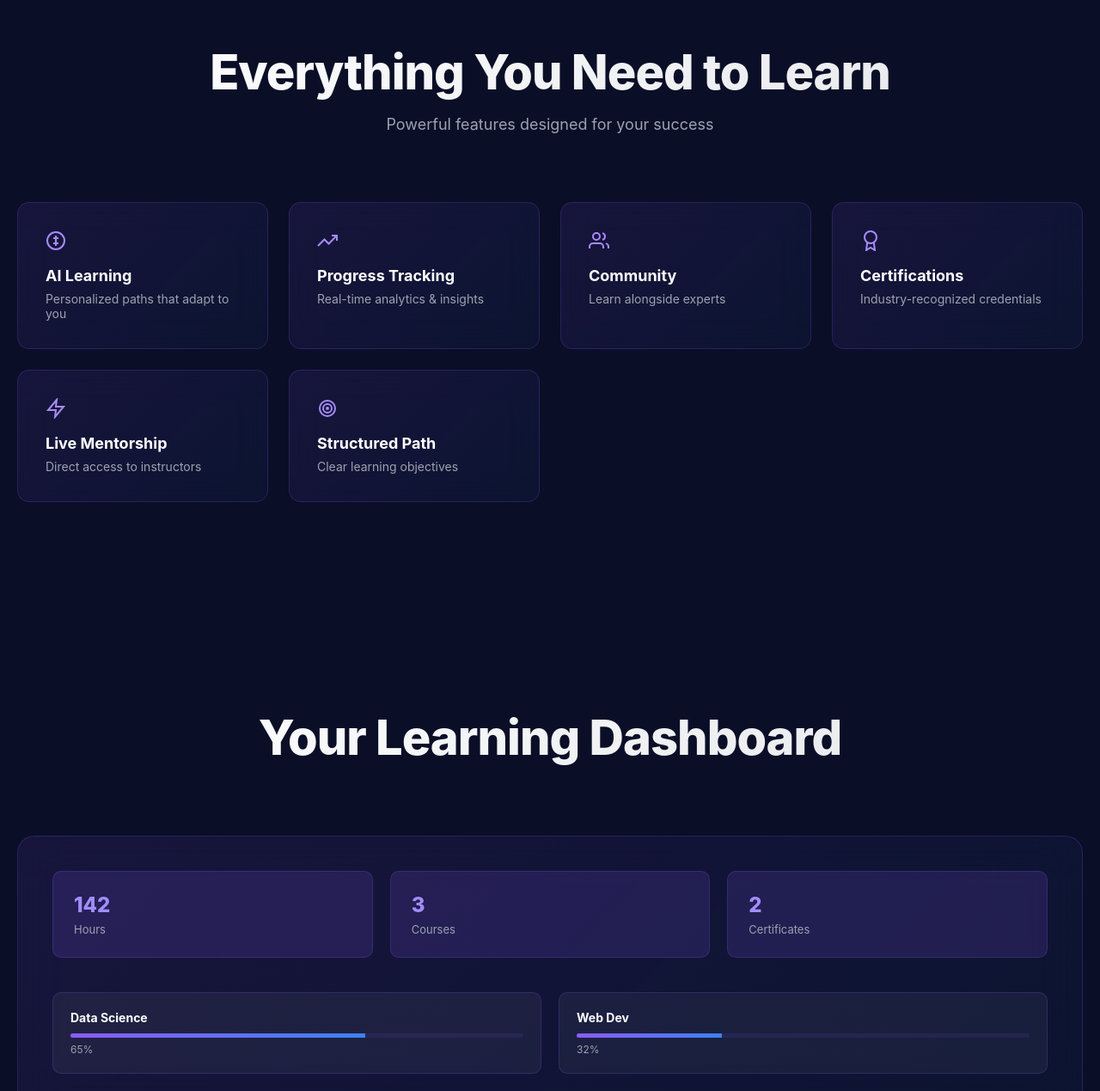
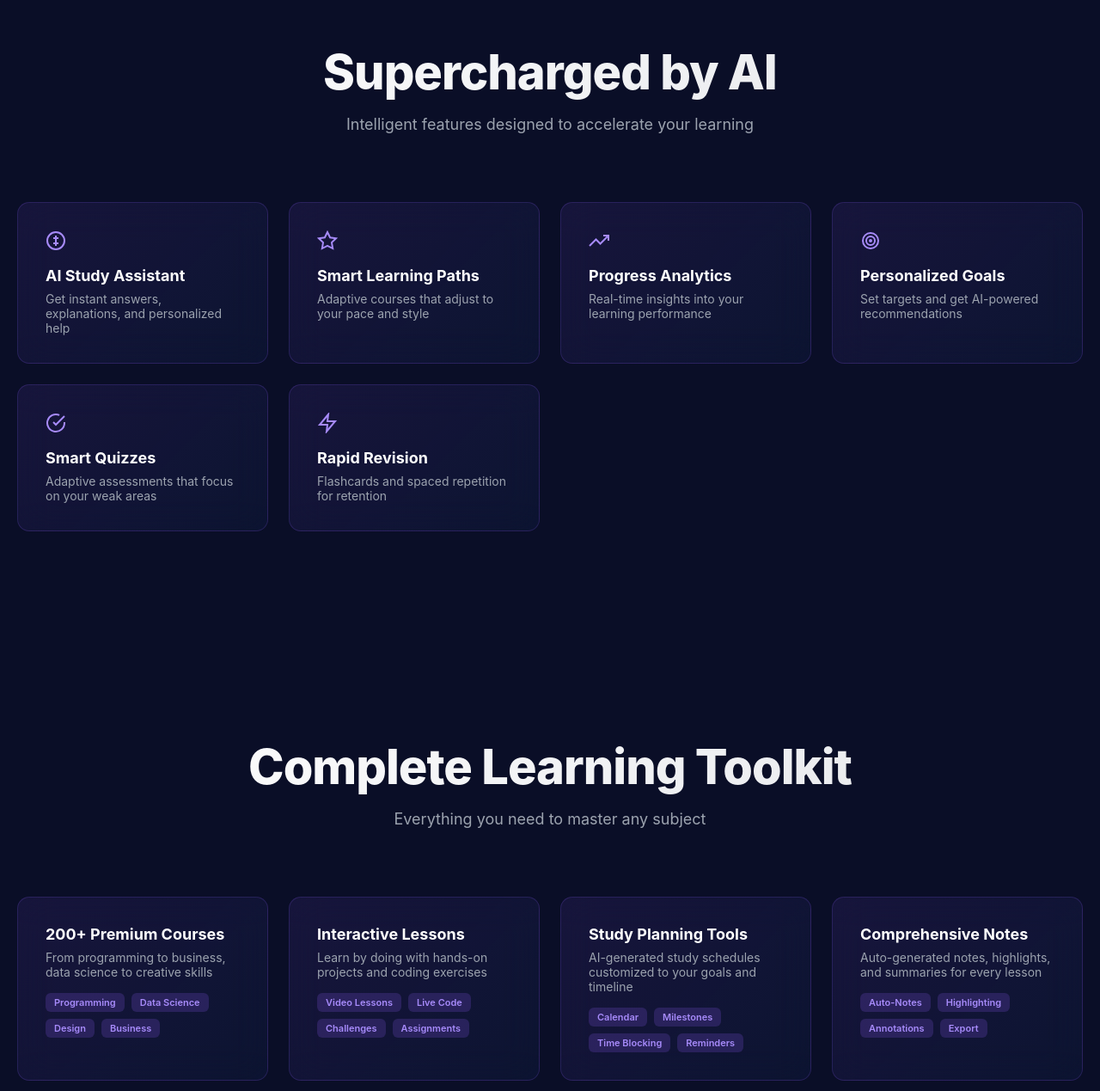
Before and after one commit to emmagreat49-glitch/ilearn-nextjs, a Next.js app: page / in a window 1280 px wide. Shown: the part 1001-2270 px from the top of the page at 86% size. Built offline with nearby package versions, Linux system fonts and the light colour scheme.

Commit message:
redesign: feature-focused landing page with proper content strategy

```diff
--- a/app/page.tsx
+++ b/app/page.tsx
@@ -2,16 +2,16 @@
 import { useState, useEffect, useRef } from 'react'
 import { useRouter } from 'next/navigation'
 
-// Icon Components (Clean SVG style)
+// Icon Components
 const Icons = {
   Brain: () => <svg width="24" height="24" viewBox="0 0 24 24" fill="none" stroke="currentColor" strokeWidth="2"><path d="M12 2C6.48 2 2 6.48 2 12s4.48 10 10 10 10-4.48 10-10S17.52 2 12 2z"/><path d="M12 6v12M9 9h6M9 15h6"/></svg>,
+  Sparkles: () => <svg width="24" height="24" viewBox="0 0 24 24" fill="none" stroke="currentColor" strokeWidth="2"><path d="M12 2L15.09 8.26L22 9.27L17 14.14L18.18 21.02L12 17.77L5.82 21.02L7 14.14L2 9.27L8.91 8.26L12 2Z"/></svg>,
+  Zap: () => <svg width="24" height="24" viewBox="0 0 24 24" fill="none" stroke="currentColor" strokeWidth="2"><polygon points="13 2 3 14 12 14 11 22 21 10 12 10 13 2"/></svg>,
   TrendingUp: () => <svg width="24" height="24" viewBox="0 0 24 24" fill="none" stroke="currentColor" strokeWidth="2"><polyline points="23 6 13.5 15.5 8.5 10.5 1 18"/><polyline points="17 6 23 6 23 12"/></svg>,
+  BookOpen: () => <svg width="24" height="24" viewBox="0 0 24 24" fill="none" stroke="currentColor" strokeWidth="2"><path d="M2 3h6a4 4 0 0 1 4 4v14a3 3 0 0 0-3-3H2z"/><path d="M22 3h-6a4 4 0 0 0-4 4v14a3 3 0 0 1 3-3h7z"/></svg>,
+  Target: () => <svg width="24" height="24" viewBox="0 0 24 24" fill="none" stroke="currentColor" strokeWidth="2"><circle cx="12" cy="12" r="1"/><circle cx="12" cy="12" r="5"/><circle cx="12" cy="12" r="9"/></svg>,
+  CheckCircle: () => <svg width="24" height="24" viewBox="0 0 24 24" fill="none" stroke="currentColor" strokeWidth="2"><path d="M22 11.08V12a10 10 0 1 1-5.93-9.14"/><polyline points="22 4 12 14.01 9 11.01"/></svg>,
   Users: () => <svg width="24" height="24" viewBox="0 0 24 24" fill="none" stroke="currentColor" strokeWidth="2"><path d="M17 21v-2a4 4 0 0 0-4-4H5a4 4 0 0 0-4 4v2"/><circle cx="9" cy="7" r="4"/><path d="M23 21v-2a4 4 0 0 0-3-3.87"/><path d="M16 3.13a4 4 0 0 1 0 7.75"/></svg>,
-  Award: () => <svg width="24" height="24" viewBox="0 0 24 24" fill="none" stroke="currentColor" strokeWidth="2"><circle cx="12" cy="8" r="7"/><path d="M8.21 13.89L7 23l5-3 5 3-1.21-9.12"/></svg>,
-  Zap: () => <svg width="24" height="24" viewBox="0 0 24 24" fill="none" stroke="currentColor" strokeWidth="2"><polygon points="13 2 3 14 12 14 11 22 21 10 12 10 13 2"/></svg>,
-  Target: () => <svg width="24" height="24" viewBox="0 0 24 24" fill="none" stroke="currentColor" strokeWidth="2"><circle cx="12" cy="12" r="1"/><circle cx="12" cy="12" r="5"/><circle cx="12" cy="12" r="9"/></svg>,
-  BookOpen: () => <svg width="24" height="24" viewBox="0 0 24 24" fill="none" stroke="currentColor" strokeWidth="2"><path d="M2 3h6a4 4 0 0 1 4 4v14a3 3 0 0 0-3-3H2z"/><path d="M22 3h-6a4 4 0 0 0-4 4v14a3 3 0 0 1 3-3h7z"/></svg>,
-  Sparkles: () => <svg width="24" height="24" viewBox="0 0 24 24" fill="none" stroke="currentColor" strokeWidth="2"><path d="M12 2L15.09 8.26L22 9.27L17 14.14L18.18 21.02L12 17.77L5.82 21.02L7 14.14L2 9.27L8.91 8.26L12 2Z"/></svg>,
 }
 
 export default function HomePage() {
@@ -42,7 +42,7 @@ export default function HomePage() {
       fontFamily: '"Inter", -apple-system, sans-serif',
       overflow: 'hidden',
     }}>
-      {/* Animated Background Gradients */}
+      {/* Background */}
       <div style={{
         position: 'fixed',
         top: 0,
@@ -103,14 +103,6 @@ export default function HomePage() {
               transition: 'all 0.3s cubic-bezier(0.34, 1.56, 0.64, 1)',
               boxShadow: '0 8px 24px rgba(139, 92, 246, 0.3)',
             }}
-            onMouseEnter={(e) => {
-              e.currentTarget.style.transform = 'translateY(-2px)'
-              e.currentTarget.style.boxShadow = '0 12px 32px rgba(139, 92, 246, 0.4)'
-            }}
-            onMouseLeave={(e) => {
-              e.currentTarget.style.transform = 'translateY(0)'
-              e.currentTarget.style.boxShadow = '0 8px 24px rgba(139, 92, 246, 0.3)'
-            }}
           >
             Get Started
           </button>
@@ -162,8 +154,8 @@ export default function HomePage() {
             WebkitTextFillColor: 'transparent',
             animation: 'fadeInUp 0.8s ease-out 0.1s both',
           }}>
-            Master Any Skill.<br />
-            Powered by AI.
+            Learn Smarter.<br />
+            Master Faster.
           </h1>
 
           <p style={{
@@ -175,7 +167,7 @@ export default function HomePage() {
             margin: '0 auto clamp(32px, 8vw, 48px)',
             animation: 'fadeInUp 0.8s ease-out 0.2s both',
           }}>
-            Personalized learning paths, expert instruction, and AI mentorship. Learn at your pace, achieve your goals.
+            AI-powered learning paths, personalized study plans, and real-time progress tracking. Everything you need to achieve your goals.
           </p>
 
           <div style={{
@@ -199,16 +191,8 @@ export default function HomePage() {
                 transition: 'all 0.3s cubic-bezier(0.34, 1.56, 0.64, 1)',
                 boxShadow: '0 20px 50px rgba(139, 92, 246, 0.3)',
               }}
-              onMouseEnter={(e) => {
-                e.currentTarget.style.transform = 'translateY(-4px)'
-                e.currentTarget.style.boxShadow = '0 30px 70px rgba(139, 92, 246, 0.4)'
-              }}
-              onMouseLeave={(e) => {
-                e.currentTarget.style.transform = 'translateY(0)'
-                e.currentTarget.style.boxShadow = '0 20px 50px rgba(139, 92, 246, 0.3)'
-              }}
             >
-              Start Learning Free
+              Start Free Today
             </button>
             <a href="#features" style={{
               padding: 'clamp(12px, 3vw, 16px) clamp(24px, 6vw, 48px)',
@@ -218,16 +202,15 @@ export default function HomePage() {
               color: '#e5e7eb',
               fontWeight: '700',
               fontSize: 'clamp(14px, 3vw, 16px)',
-              cursor: 'pointer',
               textDecoration: 'none',
               transition: 'all 0.3s',
               display: 'inline-block',
             }}>
-              Learn More
+              Explore Features
             </a>
           </div>
 
-          {/* Stats */}
+          {/* Social Proof */}
           <div style={{
             marginTop: 'clamp(60px, 15vw, 80px)',
             display: 'grid',
@@ -238,8 +221,8 @@ export default function HomePage() {
           }}>
             {[
               { value: '50K+', label: 'Active Learners' },
+              { value: '200+', label: 'Courses' },
               { value: '95%', label: 'Completion Rate' },
-              { value: '4.9★', label: 'Average Rating' },
             ].map((stat, i) => (
               <div
                 key={i}
@@ -270,7 +253,52 @@ export default function HomePage() {
         </div>
       </section>
 
-      {/* Features Section */}
+      {/* AI Features Section */}
+      <section style={{
+        position: 'relative',
+        padding: 'clamp(80px, 20vw, 120px) 20px',
+        maxWidth: '1400px',
+        margin: '0 auto',
+        zIndex: 2,
+      }}>
+        <ScrollReveal>
+          <div style={{ textAlign: 'center', marginBottom: 'clamp(60px, 15vw, 80px)' }}>
+            <h2 style={{
+              fontSize: 'clamp(32px, 8vw, 56px)',
+              fontWeight: '800',
+              marginBottom: 'clamp(12px, 3vw, 16px)',
+              letterSpacing: '-1px',
+              background: 'linear-gradient(135deg, #ffffff 0%, #e5e7eb 100%)',
+              WebkitBackgroundClip: 'text',
+              WebkitTextFillColor: 'transparent',
+            }}>
+              Supercharged by AI
+            </h2>
+            <p style={{ fontSize: 'clamp(14px, 3.5vw, 18px)', color: '#9ca3af' }}>
+              Intelligent features designed to accelerate your learning
+            </p>
+          </div>
+
+          <div style={{
+            display: 'grid',
+            gridTemplateColumns: 'repeat(auto-fit, minmax(240px, 1fr))',
+            gap: 'clamp(16px, 4vw, 24px)',
+          }}>
+            {[
+              { Icon: Icons.Brain, title: 'AI Study Assistant', desc: 'Get instant answers, explanations, and personalized help' },
+              { Icon: Icons.Sparkles, title: 'Smart Learning Paths', desc: 'Adaptive courses that adjust to your pace and style' },
+              { Icon: Icons.TrendingUp, title: 'Progress Analytics', desc: 'Real-time insights into your learning performance' },
+              { Icon: Icons.Target, title: 'Personalized Goals', desc: 'Set targets and get AI-powered recommendations' },
+              { Icon: Icons.CheckCircle, title: 'Smart Quizzes', desc: 'Adaptive assessments that focus on your weak areas' },
+              { Icon: Icons.Zap, title: 'Rapid Revision', desc: 'Flashcards and spaced repetition for retention' },
+            ].map((feature, i) => (
+              <FeatureCard key={i} {...feature} delay={i * 0.1} />
+            ))}
+          </div>
+        </ScrollReveal>
+      </section>
+
+      {/* Learning Tools Section */}
       <section id="features" style={{
         position: 'relative',
         padding: 'clamp(80px, 20vw, 120px) 20px',
@@ -289,33 +317,57 @@ export default function HomePage() {
               WebkitBackgroundClip: 'text',
               WebkitTextFillColor: 'transparent',
             }}>
-              Everything You Need to Learn
+              Complete Learning Toolkit
             </h2>
             <p style={{ fontSize: 'clamp(14px, 3.5vw, 18px)', color: '#9ca3af' }}>
-              Powerful features designed for your success
+              Everything you need to master any subject
             </p>
           </div>
 
           <div style={{
             display: 'grid',
-            gridTemplateColumns: 'repeat(auto-fit, minmax(240px, 1fr))',
+            gridTemplateColumns: 'repeat(auto-fit, minmax(280px, 1fr))',
             gap: 'clamp(16px, 4vw, 24px)',
           }}>
             {[
-              { Icon: Icons.Brain, title: 'AI Learning', desc: 'Personalized paths that adapt to you' },
-              { Icon: Icons.TrendingUp, title: 'Progress Tracking', desc: 'Real-time analytics & insights' },
-              { Icon: Icons.Users, title: 'Community', desc: 'Learn alongside experts' },
-              { Icon: Icons.Award, title: 'Certifications', desc: 'Industry-recognized credentials' },
-              { Icon: Icons.Zap, title: 'Live Mentorship', desc: 'Direct access to instructors' },
-              { Icon: Icons.Target, title: 'Structured Path', desc: 'Clear learning objectives' },
-            ].map((feature, i) => (
-              <FeatureCard key={i} {...feature} delay={i * 0.1} />
+              {
+                title: '200+ Premium Courses',
+                desc: 'From programming to business, data science to creative skills',
+                categories: ['Programming', 'Data Science', 'Design', 'Business'],
+              },
+              {
+                title: 'Interactive Lessons',
+                desc: 'Learn by doing with hands-on projects and coding exercises',
+                categories: ['Video Lessons', 'Live Code', 'Challenges', 'Assignments'],
+              },
+              {
+                title: 'Study Planning Tools',
+                desc: 'AI-generated study schedules customized to your goals and timeline',
+                categories: ['Calendar', 'Milestones', 'Time Blocking', 'Reminders'],
+              },
+              {
+                title: 'Comprehensive Notes',
+                desc: 'Auto-generated notes, highlights, and summaries for every lesson',
+                categories: ['Auto-Notes', 'Highlighting', 'Annotations', 'Export'],
+              },
+              {
+                title: 'Mock Exams',
+                desc: 'Practice tests that simulate real exams with detailed feedback',
+                categories: ['Full Tests', 'Timed Mode', 'Analysis', 'Retake'],
+              },
+              {
+                title: 'Community Support',
+                desc: 'Connect with learners, ask questions, and grow together',
+                categories: ['Forums', 'Study Groups', 'Mentors', 'Network'],
+              },
+            ].map((tool, i) => (
+              <ToolCard key={i} {...tool} delay={i * 0.08} />
             ))}
           </div>
         </ScrollReveal>
       </section>
 
-      {/* Dashboard Preview */}
+      {/* Why Choose iLEARN */}
       <section style={{
         position: 'relative',
         padding: 'clamp(80px, 20vw, 120px) 20px',
@@ -334,61 +386,49 @@ export default function HomePage() {
               WebkitBackgroundClip: 'text',
               WebkitTextFillColor: 'transparent',
             }}>
-              Your Learning Dashboard
+              Why Choose iLEARN?
             </h2>
           </div>
 
           <div style={{
-            background: 'linear-gradient(135deg, rgba(139, 92, 246, 0.1) 0%, rgba(59, 130, 246, 0.05) 100%)',
-            border: '1px solid rgba(139, 92, 246, 0.2)',
-            borderRadius: '20px',
-            padding: 'clamp(20px, 5vw, 40px)',
-            backdropFilter: 'blur(30px)',
+            display: 'grid',
+            gridTemplateColumns: 'repeat(auto-fit, minmax(260px, 1fr))',
+            gap: 'clamp(16px, 4vw, 24px)',
           }}>
-            <div style={{ display: 'grid', gridTemplateColumns: 'repeat(auto-fit, minmax(120px, 1fr))', gap: 'clamp(12px, 3vw, 20px)', marginBottom: 'clamp(24px, 6vw, 40px)' }}>
-              {[
-                { label: 'Hours', value: '142' },
-                { label: 'Courses', value: '3' },
-                { label: 'Certificates', value: '2' },
-              ].map((stat, i) => (
-                <div key={i} style={{
-                  padding: 'clamp(16px, 4vw, 24px)',
-                  background: 'rgba(139, 92, 246, 0.15)',
-                  borderRadius: '10px',
+            {[
+              { icon: '⚡', title: 'Learn Faster', desc: 'AI adapts to your pace and learning style' },
+              { icon: '📈', title: 'Track Progress', desc: 'See real-time analytics and growth metrics' },
+              { icon: '🎯', title: 'Goal Focused', desc: 'Structured paths to achieve your objectives' },
+              { icon: '👥', title: 'Community', desc: 'Learn alongside 50K+ motivated learners' },
+              { icon: '✅', title: 'Certificates', desc: 'Earn recognized credentials' },
+              { icon: '🔄', title: 'Lifetime Access', desc: 'Study on your schedule, whenever you want' },
+            ].map((item, i) => (
+              <div
+                key={i}
+                style={{
+                  padding: 'clamp(20px, 5vw, 32px)',
+                  background: 'linear-gradient(135deg, rgba(139, 92, 246, 0.1) 0%, rgba(59, 130, 246, 0.05) 100%)',
                   border: '1px solid rgba(139, 92, 246, 0.2)',
-                }}>
-                  <div style={{ fontSize: 'clamp(18px, 5vw, 24px)', fontWeight: '800', background: 'linear-gradient(135deg, #a78bfa 0%, #60a5fa 100%)', WebkitBackgroundClip: 'text', WebkitTextFillColor: 'transparent', marginBottom: '6px' }}>
-                    {stat.value}
-                  </div>
-                  <div style={{ fontSize: 'clamp(11px, 2.5vw, 13px)', color: '#9ca3af' }}>{stat.label}</div>
-                </div>
-              ))}
-            </div>
-
-            <div style={{ display: 'grid', gridTemplateColumns: '1fr 1fr', gap: 'clamp(12px, 3vw, 20px)' }}>
-              {[
-                { title: 'Data Science', progress: 65 },
-                { title: 'Web Dev', progress: 32 },
-              ].map((course, i) => (
-                <div key={i} style={{
-                  padding: 'clamp(14px, 3vw, 20px)',
-                  background: 'rgba(255, 255, 255, 0.05)',
-                  borderRadius: '10px',
-                  border: '1px solid rgba(139, 92, 246, 0.2)',
-                }}>
-                  <p style={{ fontSize: 'clamp(12px, 3vw, 14px)', fontWeight: '700', marginBottom: '10px' }}>{course.title}</p>
-                  <div style={{ height: '5px', background: 'rgba(139, 92, 246, 0.1)', borderRadius: '3px', overflow: 'hidden' }}>
-                    <div style={{ height: '100%', background: 'linear-gradient(90deg, #8b5cf6 0%, #3b82f6 100%)', width: `${course.progress}%` }} />
-                  </div>
-                  <p style={{ fontSize: 'clamp(10px, 2.5vw, 12px)', color: '#9ca3af', marginTop: '6px' }}>{course.progress}%</p>
-                </div>
-              ))}
-            </div>
+                  borderRadius: '14px',
+                  backdropFilter: 'blur(20px)',
+                  transition: 'all 0.3s cubic-bezier(0.34, 1.56, 0.64, 1)',
+                  opacity: 0,
+                  transform: 'translateY(20px)',
+                  animation: `slideInLeft 0.6s ease-out ${i * 0.08}s both`,
+                }}
+              >
+                <div style={{ fontSize: '32px', marginBottom: '12px' }}>{item.icon}</div>
+                <h3 style={{ fontSize: 'clamp(14px, 3.5vw, 18px)', fontWeight: '700', marginBottom: '8px' }}>
+                  {item.title}
+                </h3>
+                <p style={{ fontSize: 'clamp(12px, 3vw, 14px)', color: '#9ca3af' }}>{item.desc}</p>
+              </div>
+            ))}
           </div>
         </ScrollReveal>
       </section>
 
-      {/* CTA Section */}
+      {/* Final CTA */}
       <section style={{
         position: 'relative',
         padding: 'clamp(60px, 15vw, 120px) 20px',
@@ -406,14 +446,14 @@ export default function HomePage() {
             WebkitBackgroundClip: 'text',
             WebkitTextFillColor: 'transparent',
           }}>
-            Ready to transform?
+            Ready to transform your learning?
           </h2>
           <p style={{
             fontSize: 'clamp(14px, 3.5vw, 18px)',
             color: '#9ca3af',
             marginBottom: 'clamp(28px, 7vw, 48px)',
           }}>
-            Join thousands of learners advancing their careers today.
+            Join 50K+ learners already achieving their goals with iLEARN.
           </p>
           <button
             onClick={() => setShowLogin(true)}
@@ -430,7 +470,7 @@ export default function HomePage() {
               boxShadow: '0 20px 50px rgba(139, 92, 246, 0.3)',
             }}
           >
-            Start Today
+            Start Learning Free
           </button>
         </ScrollReveal>
       </section>
@@ -445,7 +485,7 @@ export default function HomePage() {
         zIndex: 2,
         position: 'relative',
       }}>
-        © 2024 iLEARN. The future of learning is here.
+        © 2024 iLEARN. Learn smarter, grow faster.
       </footer>
 
       {/* Login Modal */}
@@ -483,10 +523,10 @@ export default function HomePage() {
             onClick={(e) => e.stopPropagation()}
           >
             <h2 style={{ fontSize: 'clamp(22px, 5vw, 28px)', fontWeight: '700', marginBottom: '8px' }}>
-              Welcome Back
+              Welcome
             </h2>
             <p style={{ color: '#9ca3af', marginBottom: '24px', fontSize: 'clamp(12px, 3vw, 14px)' }}>
-              Sign in to continue learning
+              Sign in to start learning
             </p>
             <form onSubmit={handleLogin} style={{ display: 'flex', flexDirection: 'column', gap: '12px' }}>
               <input
@@ -622,7 +662,7 @@ function ScrollReveal({ children }: { children: React.ReactNode }) {
   )
 }
 
-// Feature Card with Hover Animation
+// Feature Card
 function FeatureCard({ Icon, title, desc, delay }: any) {
   return (
     <div
@@ -634,6 +674,8 @@ function FeatureCard({ Icon, title, desc, delay }: any) {
         backdropFilter: 'blur(20px)',
         cursor: 'pointer',
         transition: 'all 0.3s cubic-bezier(0.34, 1.56, 0.64, 1)',
+        opacity: 0,
+        transform: 'translateY(20px)',
         animation: `slideInLeft 0.6s ease-out ${delay}s both`,
       }}
       onMouseEnter={(e) => {
@@ -655,3 +697,52 @@ function FeatureCard({ Icon, title, desc, delay }: any) {
     </div>
   )
 }
+
+// Tool Card
+function ToolCard({ title, desc, categories, delay }: any) {
+  return (
+    <div
+      style={{
+        padding: 'clamp(20px, 5vw, 32px)',
+        background: 'linear-gradient(135deg, rgba(139, 92, 246, 0.1) 0%, rgba(59, 130, 246, 0.05) 100%)',
+        border: '1px solid rgba(139, 92, 246, 0.2)',
+        borderRadius: '14px',
+        backdropFilter: 'blur(20px)',
+        cursor: 'pointer',
+        transition: 'all 0.3s cubic-bezier(0.34, 1.56, 0.64, 1)',
+        opacity: 0,
+        transform: 'translateY(20px)',
+        animation: `slideInLeft 0.6s ease-out ${delay}s both`,
+      }}
+      onMouseEnter={(e) => {
+        e.currentTarget.style.transform = 'translateY(-8px)'
+        e.currentTarget.style.borderColor = 'rgba(139, 92, 246, 0.5)'
+      }}
+      onMouseLeave={(e) => {
+        e.currentTarget.style.transform = 'translateY(0)'
+        e.currentTarget.style.borderColor = 'rgba(139, 92, 246, 0.2)'
+      }}
+    >
+      <h3 style={{ fontSize: 'clamp(14px, 3.5vw, 18px)', fontWeight: '700', marginBottom: '8px' }}>
+        {title}
+      </h3>
+      <p style={{ fontSize: 'clamp(12px, 3vw, 14px)', color: '#9ca3af', marginBottom: '16px' }}>
+        {desc}
+      </p>
+      <div style={{ display: 'flex', gap: '8px', flexWrap: 'wrap' }}>
+        {categories.map((cat: string, i: number) => (
+          <span key={i} style={{
+            padding: '4px 10px',
+            background: 'rgba(139, 92, 246, 0.2)',
+            borderRadius: '6px',
+            fontSize: 'clamp(10px, 2.5vw, 11px)',
+            fontWeight: '600',
+            color: '#a78bfa',
+          }}>
+            {cat}
+          </span>
+        ))}
+      </div>
+    </div>
+  )
+}
```
